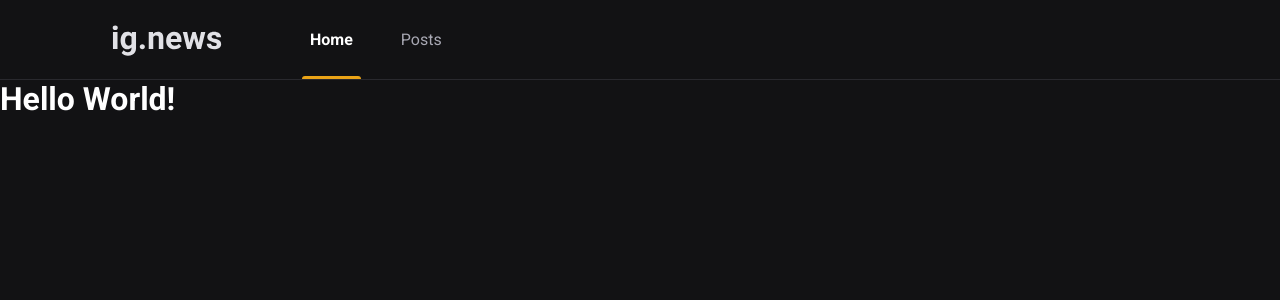
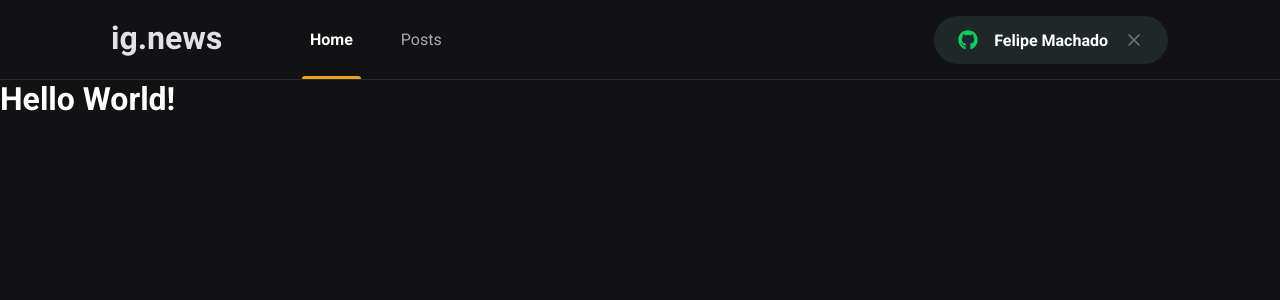
Before and after one commit to FeelipePM/ignews, a Next.js app: page / in a window 1280 px wide. Shown: the top 300 px of the page. Built offline with nearby package versions, Linux system fonts and the light colour scheme.

Commit message:
Component: SignInButton

```diff
--- a/package.json
+++ b/package.json
@@ -12,6 +12,7 @@
     "next": "11.0.1",
     "react": "17.0.2",
     "react-dom": "17.0.2",
+    "react-icons": "^4.2.0",
     "sass": "^1.35.2"
   },
   "devDependencies": {
--- a/src/components/Header/index.tsx
+++ b/src/components/Header/index.tsx
@@ -1,3 +1,5 @@
+import { SignInButton } from '../SignInButton';
+
 import styles from './styles.module.scss';
 
 export const Header = () => {
@@ -9,6 +11,8 @@
           <a className={styles.active}>Home</a>
           <a>Posts</a>
         </nav>
+
+        <SignInButton />
       </div>
     </header>
   );
--- a/src/components/Header/styles.module.scss
+++ b/src/components/Header/styles.module.scss
@@ -51,4 +51,8 @@
       }
     }
   }
+
+  button {
+    margin-left: auto;
+  }
 }
--- /dev/null
+++ b/src/components/SignInButton/index.tsx
@@ -0,0 +1,21 @@
+import { FaGithub } from 'react-icons/fa';
+import { FiX } from 'react-icons/fi';
+
+import styles from './styles.module.scss'
+
+export const SignInButton = () => {
+  const isUserLoggedIn = true;
+
+  return isUserLoggedIn ? (
+    <button className={styles.signInButton} type="button">
+      <FaGithub color="#04d361"/>
+      Felipe Machado
+      <FiX color="#737380" className={styles.closeIcon}/>
+    </button>
+  ) : (
+    <button className={styles.signInButton} type="button">
+      <FaGithub color="#eba417"/>
+      Sign in with GitHub
+    </button>
+  )
+}
--- /dev/null
+++ b/src/components/SignInButton/styles.module.scss
@@ -0,0 +1,33 @@
+.signInButton {
+  height: 3rem;
+  border-radius: 3rem;
+  background: var(--gray-850);
+  border: 0;
+  padding: 0 1.5rem;
+
+  display: flex;
+  align-items: center;
+  justify-content: center;
+
+  color: var(--white);
+  font-weight: bold;
+
+  svg {
+    width: 20px;
+    height: 20px;
+  }
+
+  svg:first-child {
+    margin-right: 1rem;
+  }
+
+  svg.closeIcon {
+    margin-left: 1rem;
+  }
+
+  transition: filter 0.2s;
+
+  &:hover {
+    filter: brightness(0.8);
+  }
+}
--- a/src/styles/global.scss
+++ b/src/styles/global.scss
@@ -10,6 +10,7 @@
     --gray-100: #e1e1e6;
     --gray-300: #a8a8b3;
     --gray-800: #29292e;
+    --gray-850: #1f2729;
     --gray-900: #121214;
 
     --cyan-500: #61dafb;
```
Also changed, not shown: 2 other files (tests, documents, lock files or other folders).
